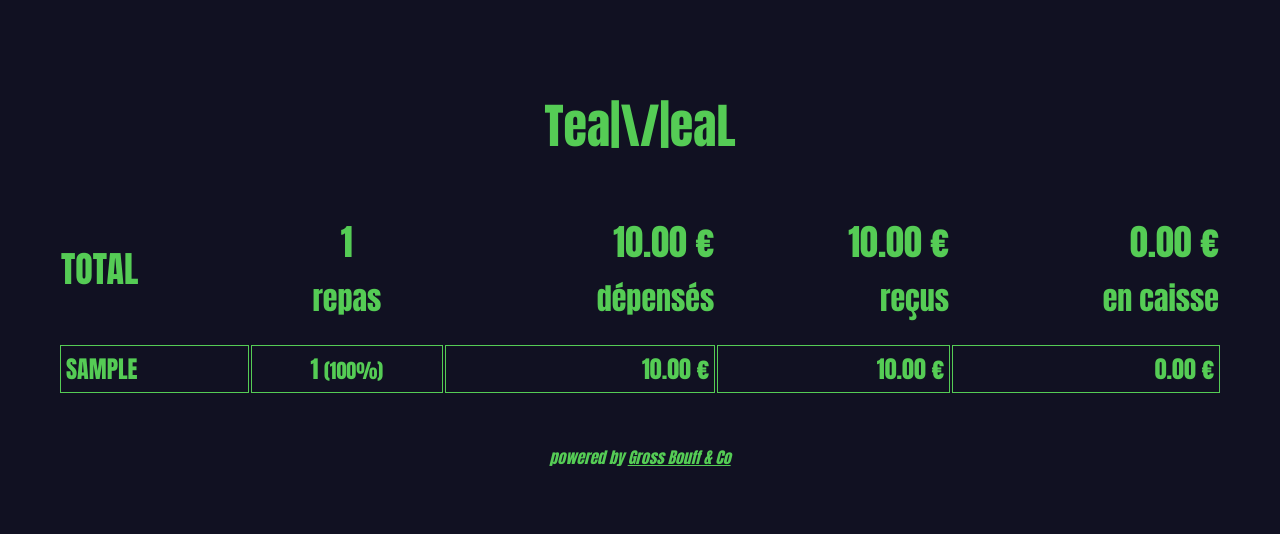
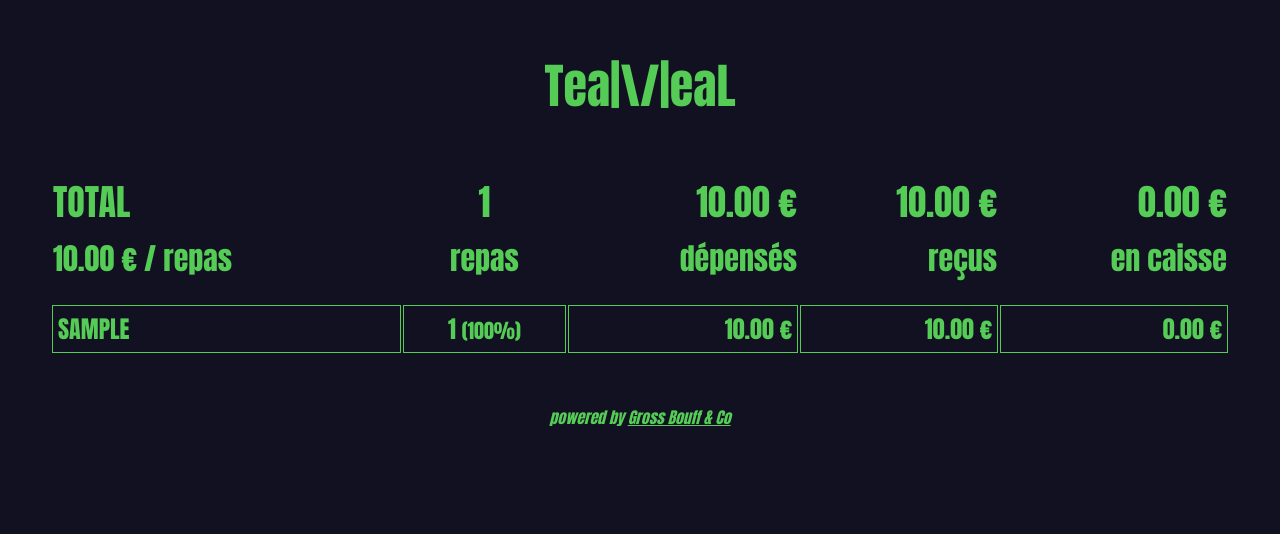
Before and after one commit to isics/teameal, a Django app: page / in a window 1280 px wide. Shown: the top 534 px of the page. Run offline with Django 3.2, Linux system fonts and the light colour scheme; tables that the repository leaves empty hold one stand-in row (values such as "Sample post").

Commit message:
Added meal avg cost

```diff
--- a/app/templates/index.html
+++ b/app/templates/index.html
@@ -8,7 +8,7 @@
 
     <style>
       body {
-        padding: 50px;
+        margin: 50px;
 
         background-color: #112;
         color: #5c5;
@@ -30,6 +30,7 @@
         padding-bottom: 20px;
       }
 
+
       tbody td {
         padding: 5px;
         border: 1px solid #5c5;
@@ -50,7 +51,7 @@
     <table style="width: 100%">
       <thead>
         <tr>
-          <th style="text-align: left">TOTAL</th>
+          <th style="text-align: left">TOTAL<br><small>{{ meal_avg_cost|floatformat:2 }} € / repas</small></th>
           <th style="text-align: center">{{ nb_meals }}<br><small>repas</small></th>
           <th style="text-align: right">{{ expenses|floatformat:2 }} €<br><small>dépensés</small></th>
           <th style="text-align: right">{{ receipts|floatformat:2 }} €<br><small>reçus</small></th>
--- a/app/views.py
+++ b/app/views.py
@@ -21,6 +21,8 @@ def index(request):
         user.debt = user.part / 100 * float(expenses)
         user.balance = float(user.payments) - user.debt
 
+    meal_avg_cost = nb_meals and expenses / nb_meals or 0
+
     return render_to_response(
         'index.html', {
             'users': users,
@@ -28,4 +30,5 @@ def index(request):
             'expenses': expenses,
             'receipts': receipts,
             'balance': balance,
+            'meal_avg_cost': meal_avg_cost
         })
```
